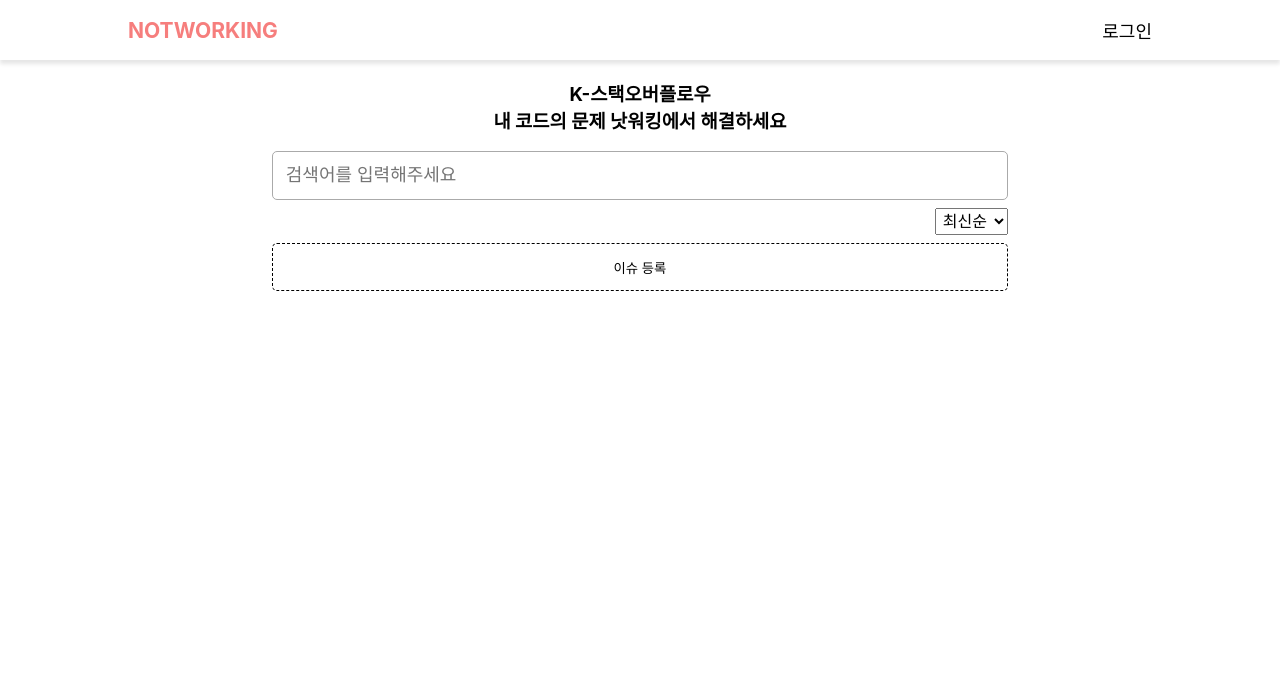
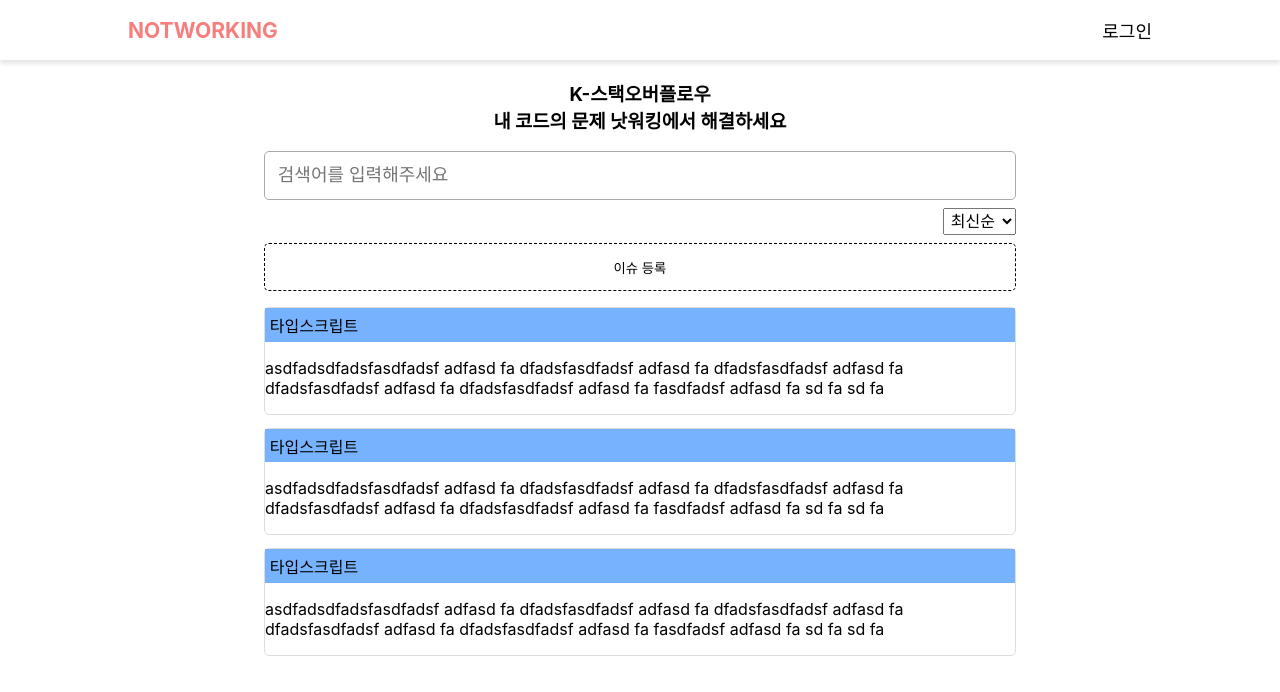
Before and after one commit to ryuhojin/INT-FRONT-REACT18, a React app: page / in a window 1280 px wide. Shown: the top 692 px of the page. Built offline with nearby package versions, Linux system fonts and the light colour scheme; a web font is replaced by a local one.

Commit message:
update issueitem

```diff
--- a/src/components/common/Search.tsx
+++ b/src/components/common/Search.tsx
@@ -4,11 +4,12 @@ const StyledInput = styled.input`
   width: -webkit-fill-available;
   font-size:1.125rem;
   padding:.8rem;
-  margin:0 1rem;
+  margin:0 .5rem;
   border:1px solid #aaa;
   border-radius: 5px;
+  outline:none;
   :focus  {
-    outline-color: #F67E7D;
+    border-color: #F67E7D;
   }
 `;
 const Search = ({ ...rest }: any) => {
--- a/src/components/common/Sort.tsx
+++ b/src/components/common/Sort.tsx
@@ -1,12 +1,15 @@
 import styled from "styled-components";
 
 const StyledSort = styled.div`
-  margin: 0.5rem 1rem 0 1rem;
+  margin: 0.5rem .5rem 0 .5rem;
   display: flex;
   justify-content: flex-end;
   select {
     font-size: 1rem;
     padding:.2rem
+  }
+  select:focus{
+    outline-color:#F67E7D;
   }
 `;
 const Sort = () => {
--- a/src/components/list/IssueAdd.tsx
+++ b/src/components/list/IssueAdd.tsx
@@ -2,15 +2,15 @@ import { lighten } from "polished";
 import styled from "styled-components";
 
 const StyledIssueAdd = styled.button`
-  margin: .5rem 1rem 0 1rem;
+  margin: .5rem .5rem 1rem .5rem;
   border: 1px dashed #000;
   width: -webkit-fill-available;
   height: 3rem;
   background: #fff;
   border-radius: 5px;
   cursor: pointer;
-  :hover {
-    background: ${lighten(0.25, "#F67E7D")};
+  :hover, :active {
+    border: 1px dashed #F67E7D;
   }
 `;
 const IssueAdd = () => {
--- /dev/null
+++ b/src/components/list/IssueItem.tsx
@@ -0,0 +1,36 @@
+import styled from "styled-components";
+
+const StyledIssueItem = styled.div`
+  margin-left: 0.5rem;
+  margin-right: 0.5rem;
+  border-radius: 5px;
+  border: 1px solid #ddd;
+  @media only screen and (max-width: 768px) {
+    margin-left: 0rem;
+    margin-right: 0rem;
+    border-radius: 0px;
+    border-top: 1px solid #ddd;
+  }
+`;
+const StyledIssuCategoryContainer = styled.div`
+  padding: 0.3rem 0 0.3rem 0.3rem;
+  background: #77b2ff;
+`;
+const StyledIssueCategory = styled.p`
+  margin: 0;
+`;
+const IssueItem = () => {
+  return (
+    <StyledIssueItem>
+      <StyledIssuCategoryContainer>
+        <StyledIssueCategory>타입스크립트 </StyledIssueCategory>
+      </StyledIssuCategoryContainer>
+      <p>
+        asdfadsdfadsfasdfadsf adfasd fa dfadsfasdfadsf adfasd fa dfadsfasdfadsf
+        adfasd fa dfadsfasdfadsf adfasd fa dfadsfasdfadsf adfasd fa fasdfadsf
+        adfasd fa sd fa sd fa
+      </p>
+    </StyledIssueItem>
+  );
+};
+export default IssueItem;
--- a/src/components/list/IssueList.tsx
+++ b/src/components/list/IssueList.tsx
@@ -1,9 +1,17 @@
 import styled from "styled-components";
 import { Search, Sort, SubTitle } from "@/components/common";
-import IssueAdd from "./IssueAdd";
+import { IssueAdd, IssueItem } from ".";
 
 const StyledIssueList = styled.div`
   margin-top: 1rem;
+`;
+const StyledIssueItemList = styled.div`
+  div + div {
+    margin-top: 0.8rem;
+    @media only screen and (max-width: 768px) {
+      margin-top: 0rem;
+    }
+  }
 `;
 const IssueList = () => {
   return (
@@ -13,6 +21,11 @@ const IssueList = () => {
         <Search />
         <Sort />
         <IssueAdd />
+        <StyledIssueItemList>
+          <IssueItem />
+          <IssueItem />
+          <IssueItem />
+        </StyledIssueItemList>
       </StyledIssueList>
     </>
   );
--- /dev/null
+++ b/src/components/list/index.ts
@@ -0,0 +1,3 @@
+export { default as IssueAdd } from "./IssueAdd";
+export { default as IssueItem } from "./IssueItem";
+export { default as IssueList } from "./IssueList";
```
